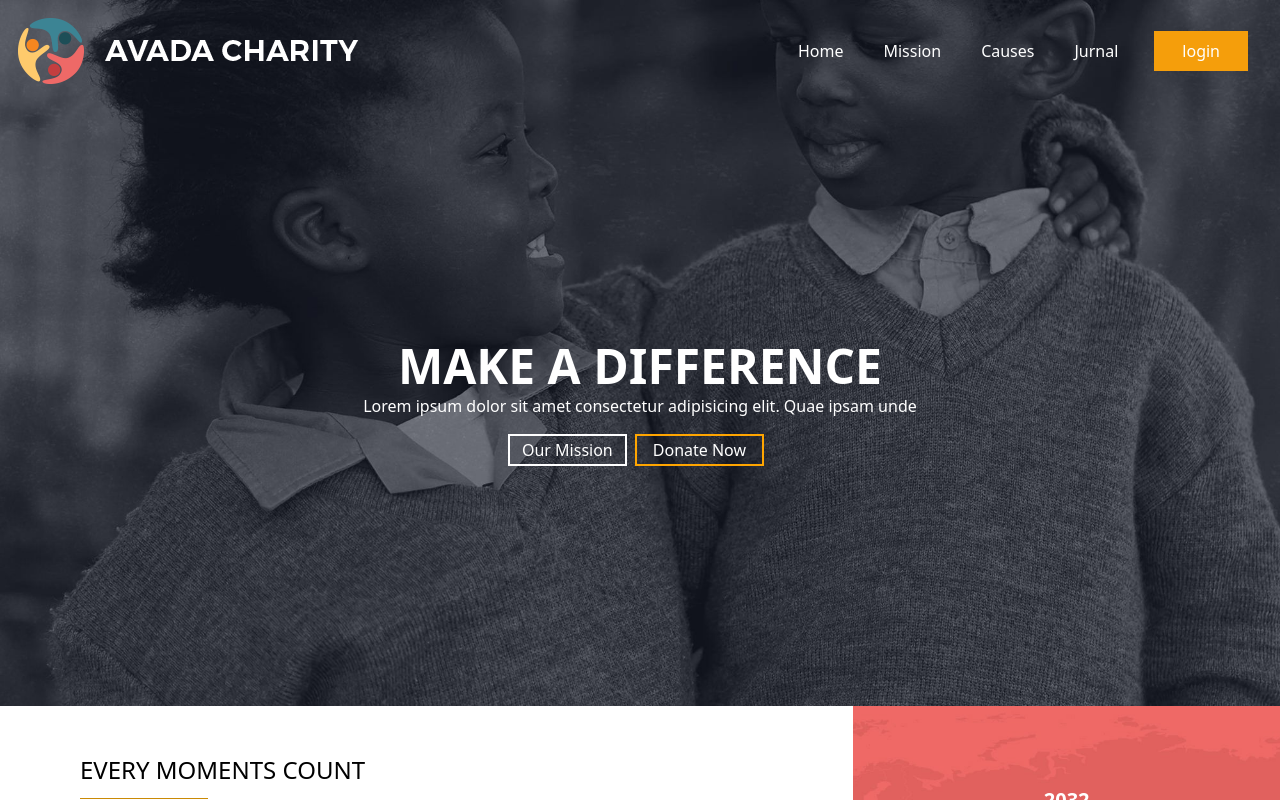
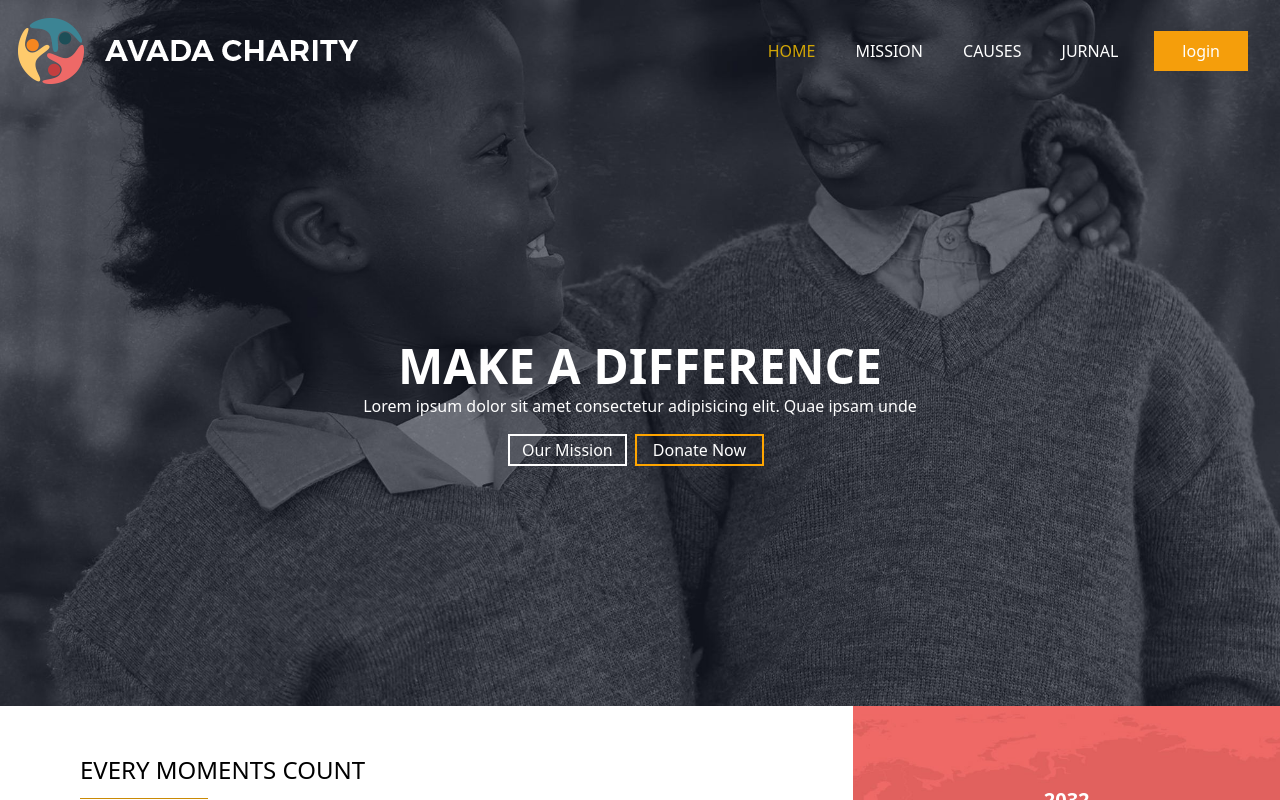
Before and after one commit to gabrielebaglioni/proj-html-vuejs, a Vue app: page / in a window 1280 px wide. Shown: the top 800 px of the page. Built offline with nearby package versions, Linux system fonts and the light colour scheme.

Commit message:
add data to my nav bar + logic active written but don't work

```diff
--- a/src/components/Commons/HeaderCommon/NavbarHeader.vue
+++ b/src/components/Commons/HeaderCommon/NavbarHeader.vue
@@ -3,11 +3,13 @@
     <div class=" flex justify-start items-center">
        <img src="../../../assets/images/avada-charity-logo.png" alt="" class="w-37 cursor-pointer">
     </div>
-    <ul class="flex list-none flex-row justify-between items-center flex-initial  ">
-      <li><a href="#"></a>Home</li>
-      <li><a href="#"></a>Mission</li>
+    <ul class="flex list-none flex-row justify-between items-center flex-initial cursor-pointer ">
+      <li v-for="(link, index) in links" :key="index" @click="getActive(index)">
+         <a :class="{ active : link.active}">{{link.text}}</a>
+      </li>
+      <!-- <li><a href="#"></a>Mission</li>
       <li><a href="#"></a>Causes</li>
-      <li><a href="#"></a>Jurnal</li>
+      <li><a href="#"></a>Jurnal</li> -->
        <button class=' py-2 px-7 mx-4  cursor-pointer bg-amber-500 '>
             login
        </button>
@@ -17,7 +19,39 @@
 
 <script>
 export default {
-   name: 'NavbarHeader'
+   name: 'NavbarHeader',
+        data() {
+      return{
+        links :[
+          {
+            text: 'HOME',
+            href: '#',
+            active: true,
+          },
+           {
+            text: 'MISSION',
+            href: '#',
+            active: false,
+          },
+           {
+            text: 'CAUSES',
+            href: '#',
+            active: false,
+          },
+           {
+            text: 'JURNAL',
+            href: '#',
+            active: false,
+          },
+        ]
+      }
+    },
+    method :{
+      getActive(index){
+        this.links.forEach((link) => link.active = false );
+        this.links[index].active = !this.links[index].active;
+      }
+    },
 }
 </script>
 
@@ -25,5 +59,8 @@ export default {
  li{
   margin: 0 20px;
  }
+ .active{
+   color: rgb(209, 165, 6);
+ }
 
 </style>
--- a/src/components/Commons/MainCommons/Section5Main.vue
+++ b/src/components/Commons/MainCommons/Section5Main.vue
@@ -1,6 +1,6 @@
 <template>
   <div class="background text-white">
-       <div class="w-full flex justify-center items-center pt-20 text-center ">
+       <div class="w-full flex justify-center items-center pt-12 text-center ">
          <div>
             <h2 class="font-bold text-2xl mb-6" > CHANGE A LIFE TODAY </h2>
             <div class="w-full flex justify-center">
@@ -28,6 +28,8 @@ export default {
  .background{
    background-image: url(../../../assets/images/home-footer.jpg);
    background-size: cover;
+   background-position: center ;
+   background-repeat: no-repeat;
 
 
  }
```
